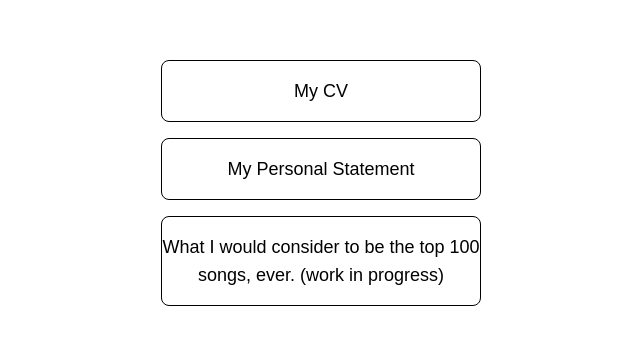
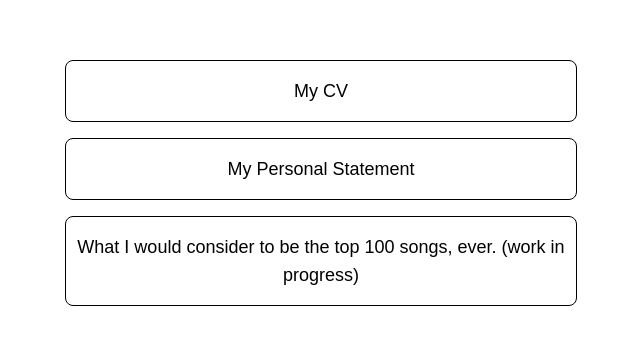
Before and after one commit to DeclanW1/personal-website, a Next.js app: page / in a window 1280 px wide. Shown: the part 217-562 px from the top of the page, without its empty margins (319-959 px from the left). Built offline with nearby package versions, Linux system fonts and the light colour scheme.

Commit message:
Changed homepage box widths

```diff
--- a/src/app/page.tsx
+++ b/src/app/page.tsx
@@ -11,7 +11,7 @@
 
   return (
     <main className="flex flex-col items-center justify-center min-h-screen gap-6 p-4 bg-white">
-      <div className="flex flex-col gap-4 w-full max-w-xs">
+      <div className="flex flex-col gap-4 w-full max-w-lg">
         <button
           onClick={() => setShowCV(true)}
           className="bg-white text-black text-lg font-medium py-4 rounded-lg border border-black hover:shadow-md transition-all">
```
